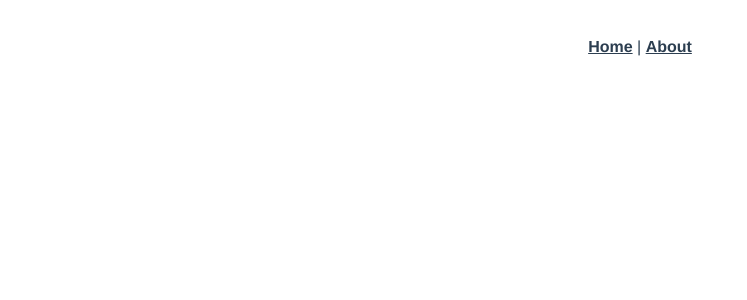
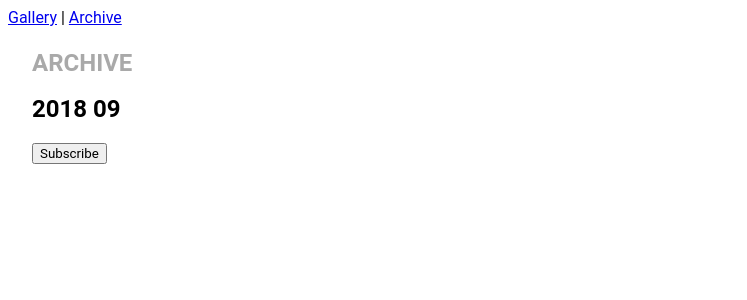
Before and after one commit to pajtai/vue-bem, a Vue app: page /#/archive in a window 1280 px wide. Shown: the top 300 px of the page, without its empty margins (0-747 px from the left). Built offline with nearby package versions, Linux system fonts and the light colour scheme.

Commit message:
rough structure

```diff
--- a/src/App.vue
+++ b/src/App.vue
@@ -1,29 +1,24 @@
 <template>
   <div id="app">
-    <div id="nav">
-      <router-link to="/">Home</router-link> |
-      <router-link to="/about">About</router-link>
-    </div>
+    <nav class="nav">
+      <router-link class="nav-link" to="/">Gallery</router-link> |
+      <router-link class="nav-link" to="/archive">Archive</router-link>
+    </nav>
     <router-view/>
   </div>
 </template>
 
 <style lang="scss">
-#app {
-  font-family: "Avenir", Helvetica, Arial, sans-serif;
-  -webkit-font-smoothing: antialiased;
-  -moz-osx-font-smoothing: grayscale;
-  text-align: center;
-  color: #2c3e50;
+* {
+  font-family: "Roboto", "sans-serif";
 }
-#nav {
-  padding: 30px;
-  a {
-    font-weight: bold;
-    color: #2c3e50;
-    &.router-link-exact-active {
-      color: #42b983;
-    }
-  }
+.title {
+  color: darkgrey;
+  font-size: 24px;
+  line-height: 24px;
+  text-transform: uppercase;
+}
+.page {
+  margin: 24px 24px;
 }
 </style>
--- a/src/router.js
+++ b/src/router.js
@@ -1,6 +1,7 @@
 import Vue from "vue";
 import Router from "vue-router";
-import Home from "./views/Home.vue";
+import Archive from "./views/Archive.vue";
+import Gallery from "./views/Gallery.vue";
 
 Vue.use(Router);
 
@@ -8,17 +9,13 @@ export default new Router({
   routes: [
     {
       path: "/",
-      name: "home",
-      component: Home
+      name: "gallery",
+      component: Gallery
     },
     {
-      path: "/about",
-      name: "about",
-      // route level code-splitting
-      // this generates a separate chunk (about.[hash].js) for this route
-      // which is lazy-loaded when the route is visited.
-      component: () =>
-        import(/* webpackChunkName: "about" */ "./views/About.vue")
+      path: "/archive",
+      name: "archive",
+      component: Archive
     }
   ]
 });
--- a/src/views/About.vue
+++ /dev/null
@@ -1,5 +0,0 @@
-<template>
-  <div class="about">
-    <h1>This is an about page</h1>
-  </div>
-</template>
--- /dev/null
+++ b/src/views/Archive.vue
@@ -0,0 +1,33 @@
+<template>
+  <div class="page home">
+
+      <section class="header">
+        <h1 class="title">Archive</h1>
+        <h2>2018 09</h2>
+        <button class="cta header__cta">Subscribe</button>
+      </section>
+
+      <section class="posts">
+        <div class="post">
+          <div class="actions comment__actions">
+              <div class="actions__favorite"></div>
+              <div class="actions__reply"></div>
+            </div>
+            <p class="post__contents"></p>
+        </div>
+      </section>
+
+  </div>
+</template>
+
+<script>
+// @ is an alias to /src
+import HelloWorld from "@/components/HelloWorld.vue";
+
+export default {
+  name: "home",
+  components: {
+    HelloWorld
+  }
+};
+</script>
--- /dev/null
+++ b/src/views/Gallery.vue
@@ -0,0 +1,51 @@
+<template>
+  <div class="page home">
+
+      <section class="header">
+        <h1 class="title">Gallery</h1>
+        <button class="cta header__cta">Subscribe</button>
+      </section>
+
+      <section class="carousel">
+        <img class="carousel__image" src=""/>
+        <img class="carousel__image" src=""/>
+        <img class="carousel__image" src=""/>
+        <div class="carousel__arrow-left"></div>
+        <div class="carousel__arrow-righ"></div>
+        <div class="carousel__dots">
+          <div class="carousel__dot"></div>
+          <div class="carousel__dot"></div>
+          <div class="carousel__dot"></div>
+        </div>
+      </section>
+
+      <section class="comments">
+        <div class="comment">
+          <div class="comment__contents">
+            <p><span class="comment_author">Bob said:</span> I agree.</p>
+            <div class="actions comment__actions">
+              <div class="actions__favorite"></div>
+              <div class="actions__reply"></div>
+            </div>
+          </div>
+        </div>
+        <div class="comment comment--prommoted"></div>
+        <div class="comment"></div>
+        <div class="comment"></div>
+        <div class="comment"></div>
+      </section>
+
+  </div>
+</template>
+
+<script>
+// @ is an alias to /src
+import HelloWorld from "@/components/HelloWorld.vue";
+
+export default {
+  name: "home",
+  components: {
+    HelloWorld
+  }
+};
+</script>
--- a/src/views/Home.vue
+++ /dev/null
@@ -1,18 +0,0 @@
-<template>
-  <div class="home">
-    <img alt="Vue logo" src="../assets/logo.png">
-    <HelloWorld msg="Welcome to Your Vue.js App"/>
-  </div>
-</template>
-
-<script>
-// @ is an alias to /src
-import HelloWorld from "@/components/HelloWorld.vue";
-
-export default {
-  name: "home",
-  components: {
-    HelloWorld
-  }
-};
-</script>
```
Also changed, not shown: 1 other file (tests, documents, lock files or other folders).
